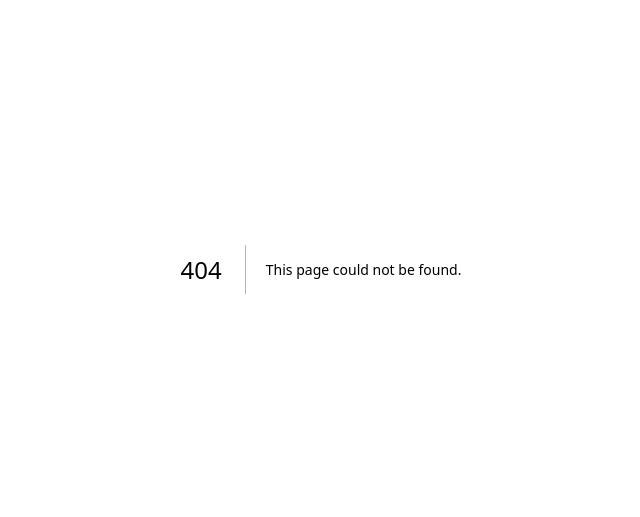
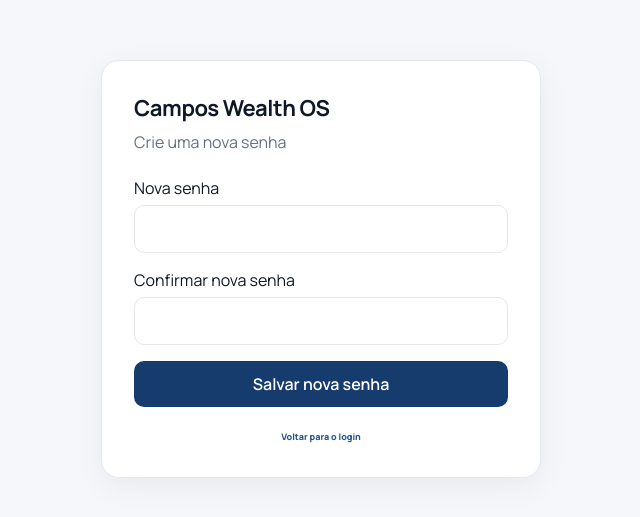
Before and after one commit to matheushco19-crypto/Campos, a Next.js app: page /redefinir-senha in a window 1280 px wide. Before the commit this address had no page. Shown: the part 131-648 px from the top of the page, without its empty margins (319-959 px from the left). Built offline with nearby package versions, Linux system fonts and the light colour scheme.

Commit message:
feat: add password reset form

```diff
--- /dev/null
+++ b/app/redefinir-senha/page.tsx
@@ -0,0 +1,40 @@
+import Link from 'next/link'
+import { updatePassword } from './actions'
+
+const errors: Record<string, string> = {
+  weak: 'A nova senha precisa ter pelo menos 8 caracteres.',
+  mismatch: 'As senhas não conferem.',
+  update: 'Não foi possível alterar a senha. Solicite um novo link de recuperação.',
+}
+
+export default async function ResetPasswordPage({ searchParams }: { searchParams: Promise<{ error?: string }> }) {
+  const params = await searchParams
+  const error = params.error ? errors[params.error] : undefined
+
+  return (
+    <main className="page">
+      <section className="card">
+        <div className="logo">Campos Wealth OS</div>
+        <p className="subtitle">Crie uma nova senha</p>
+
+        {error && <div role="alert" className="form-message error">{error}</div>}
+
+        <form action={updatePassword}>
+          <div className="field">
+            <label htmlFor="password">Nova senha</label>
+            <input className="input" id="password" name="password" type="password" autoComplete="new-password" minLength={8} required />
+          </div>
+          <div className="field">
+            <label htmlFor="confirmation">Confirmar nova senha</label>
+            <input className="input" id="confirmation" name="confirmation" type="password" autoComplete="new-password" minLength={8} required />
+          </div>
+          <button className="button" type="submit">Salvar nova senha</button>
+        </form>
+
+        <div style={{ textAlign: 'center', marginTop: 16 }}>
+          <Link className="text-btn" href="/login">Voltar para o login</Link>
+        </div>
+      </section>
+    </main>
+  )
+}
```
